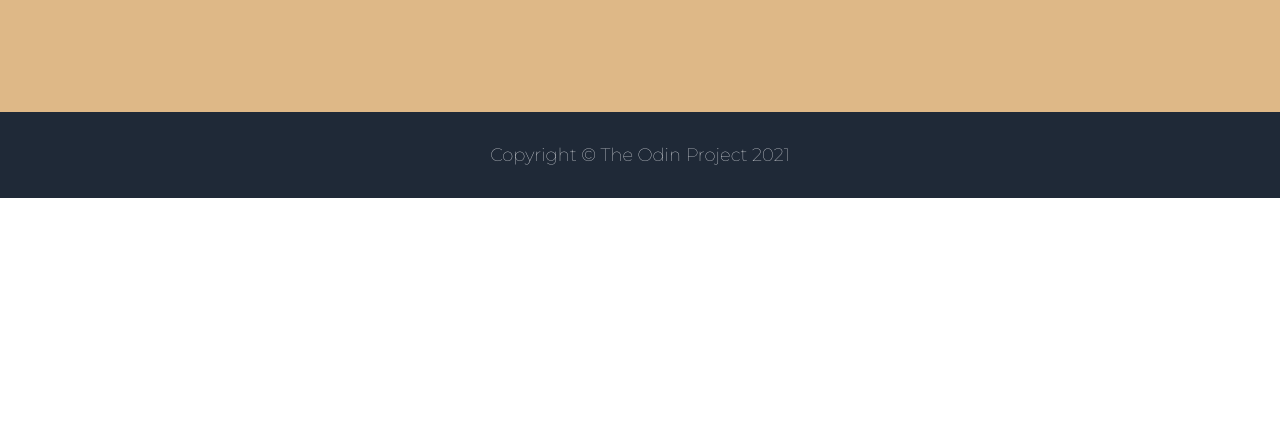
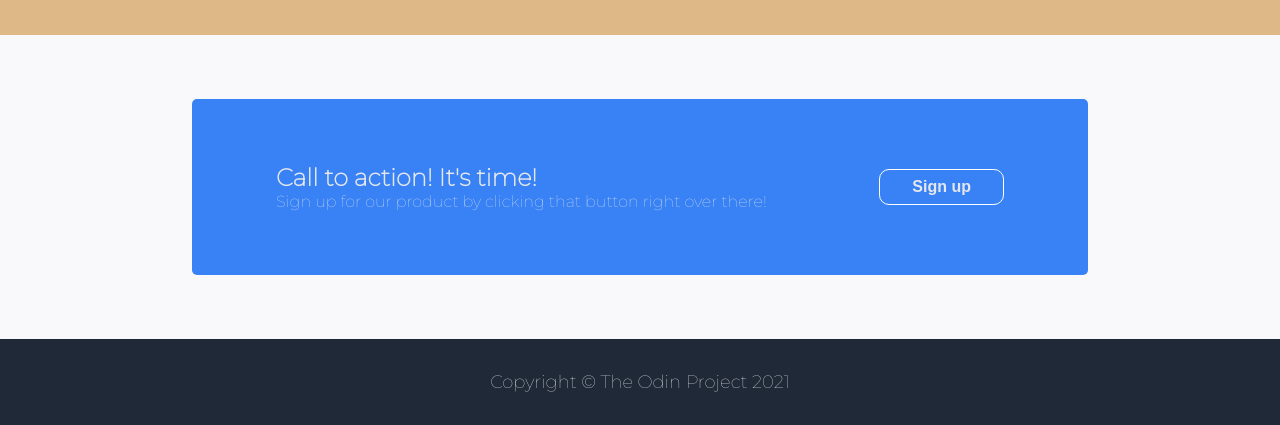
Before and after one commit to kenkneelee/odin-landing-page, a plain HTML site: page index.html in a window 1280 px wide. Shown: the part 504-929 px from the top of the page. Before the commit the page ends 800 px from the top, so only its background shows below. Drawn offline with Linux system fonts and the light colour scheme.

Commit message:
Finished signup section

```diff
--- a/index.html
+++ b/index.html
@@ -24,7 +24,7 @@
         <div class="left">
         <h2>This website is awesome</h2>
         <p>This website has some subtext that goes here under the main title. It's a smaller font and the color is lower contrast.</p>
-        <button>Sign up</button>
+        <button class="herobutton">Sign up</button>
         </div>
 
         <div class="right">
@@ -37,7 +37,16 @@
 
     <section class="thin quote"></section>
 
-    <section class="thicc signup"></section>
+    <section class="thicc signup">
+        <div class="signupcontainer">
+        <div class="signuptext">
+        <h4 class="action">Call to action! It's time!</h4>
+        <p class="clickthatbutton">Sign up for our product by clicking that button right over there!</p>
+        </div>
+
+        <button class="signupbutton">Sign up</button>
+        </div>
+    </section>
 
     <footer>
         Copyright © The Odin Project 2021
--- a/styles/style.css
+++ b/styles/style.css
@@ -33,6 +33,11 @@
     margin:0;
 }
 
+h4 {
+    font-size: 24px;
+    font-weight: bolder;
+    margin: 0;
+}
 
 footer {
     display:flex;
@@ -42,6 +47,15 @@
     color:#E5E7EB;
     padding:32px 0px;
     font-size:18px;
+}
+
+button {
+    background-color: #3882F6;
+    border-radius: 10px;
+    padding:8px 32px;
+    color:#E5E7EB;
+    font-size:16px;
+    font-weight: bold;
 }
 
 
@@ -58,7 +72,6 @@
 
 .hero {
     display:flex;
-    justify-content: space-evenly;
     align-items: center;
     gap:32px;
 }
@@ -72,14 +85,8 @@
     padding:36px 36px 36px 0px;
 }
 
-button {
-    background-color: #3882F6;
+.herobutton {
     align-self: flex-start;
-    border-radius: 10px;
-    padding:8px 32px;
-    color:#E5E7EB;
-    font-size:16px;
-    font-weight: bold;
 }
 
 .right {
@@ -99,3 +106,33 @@
     justify-content: center;
     background-color: cadetblue;
 }
+
+.signup {
+    background-color: #f9f8fa;
+    padding-top:5%;
+    padding-bottom: 5%;
+}
+
+.signupcontainer {
+    display:flex;
+    justify-content: space-between;
+    align-items: center;
+    border-radius: 5px;
+    background-color: #3882F6;
+    color:#E5E7EB;
+    padding: 64px 84px;
+}
+
+.signuptext {
+    display:flex;
+    flex-direction: column;
+}
+
+.signupbutton {
+    border:1px solid white;
+}
+
+.clickthatbutton {
+    padding:0;
+    margin:0;
+}
```
